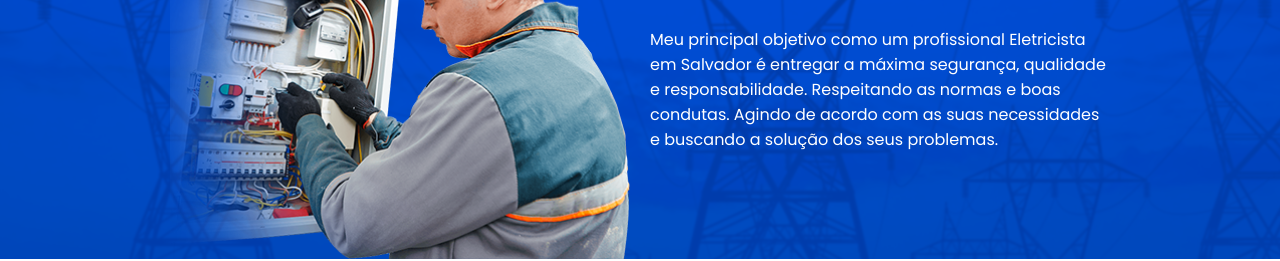
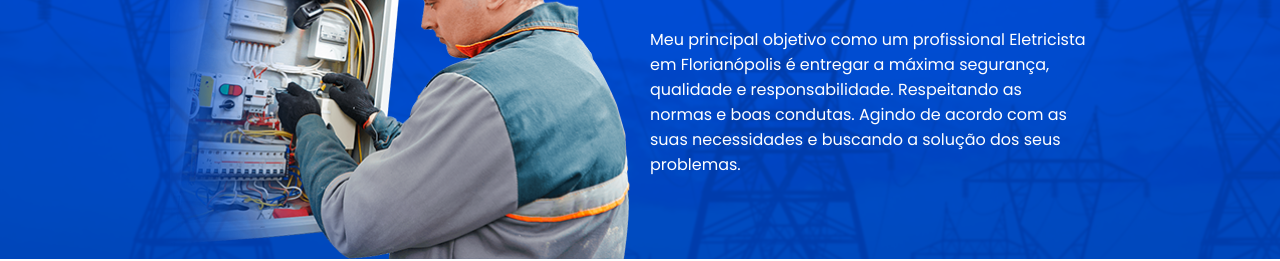
Before and after one commit to VanderleiGeronimoJunior/landing-page-eletricista, a plain HTML site: page index.html in a window 1280 px wide. Shown: the part 2064-2325 px from the top of the page. Drawn offline with Linux system fonts and the light colour scheme.

Commit message:
Coloquei o favicom e escrevi meu Readme do projeto

```diff
--- a/index.html
+++ b/index.html
@@ -9,6 +9,7 @@
     <link rel="stylesheet" href="css/grid.css">
     <link rel="stylesheet" href="css/normalize.css">
     <link rel="stylesheet" href="css/reset.css">
+    <link rel="icon" type="image/png" sizes="32x32" href="./img/eletrica.png">
     <!-- <link rel="stylesheet" href="css/responsivo.css"> -->
     <link rel="stylesheet" href="css/style.css">
     <!-- link Google Fontes -->
@@ -75,7 +76,7 @@
         <div class="container">
             <img class="img-eletricista grid-8" src="./img/eletricista-lado.png">
             <h2 class="grid-8">SERVIÇO, QUALIDADE<br>E RESPONSABILIDADE</h2>
-            <p class="grid-8">Meu principal objetivo como um profissional Eletricista<br> em Salvador é entregar a máxima segurança, qualidade<br> e responsabilidade. Respeitando as normas e boas<br> condutas. Agindo de acordo com as suas necessidades<br> e buscando a solução dos seus problemas.</p>
+            <p class="grid-8">Meu principal objetivo como um profissional Eletricista<br> em Florianópolis é entregar a máxima segurança,<br> qualidade e responsabilidade. Respeitando as<br> normas e boas condutas. Agindo de acordo com as<br> suas necessidades e buscando a solução dos seus problemas.</p>
         </div>
     </section>
 
```
Also changed, not shown: assets/garantia-sobre-direitos-reservados.png (added), assets/grid.png (added), assets/sacao-07-clientes.png (added), assets/secao-06-contato.png (added), assets/secao01-perigos.png (added), assets/secao02-sevicos.png (added), assets/secao03-o-foco.png (added), assets/secao04-compromisso.png (added), assets/secao05-localizacao.png (added), assets/topo-landing-page.png (added), 2 other files.
